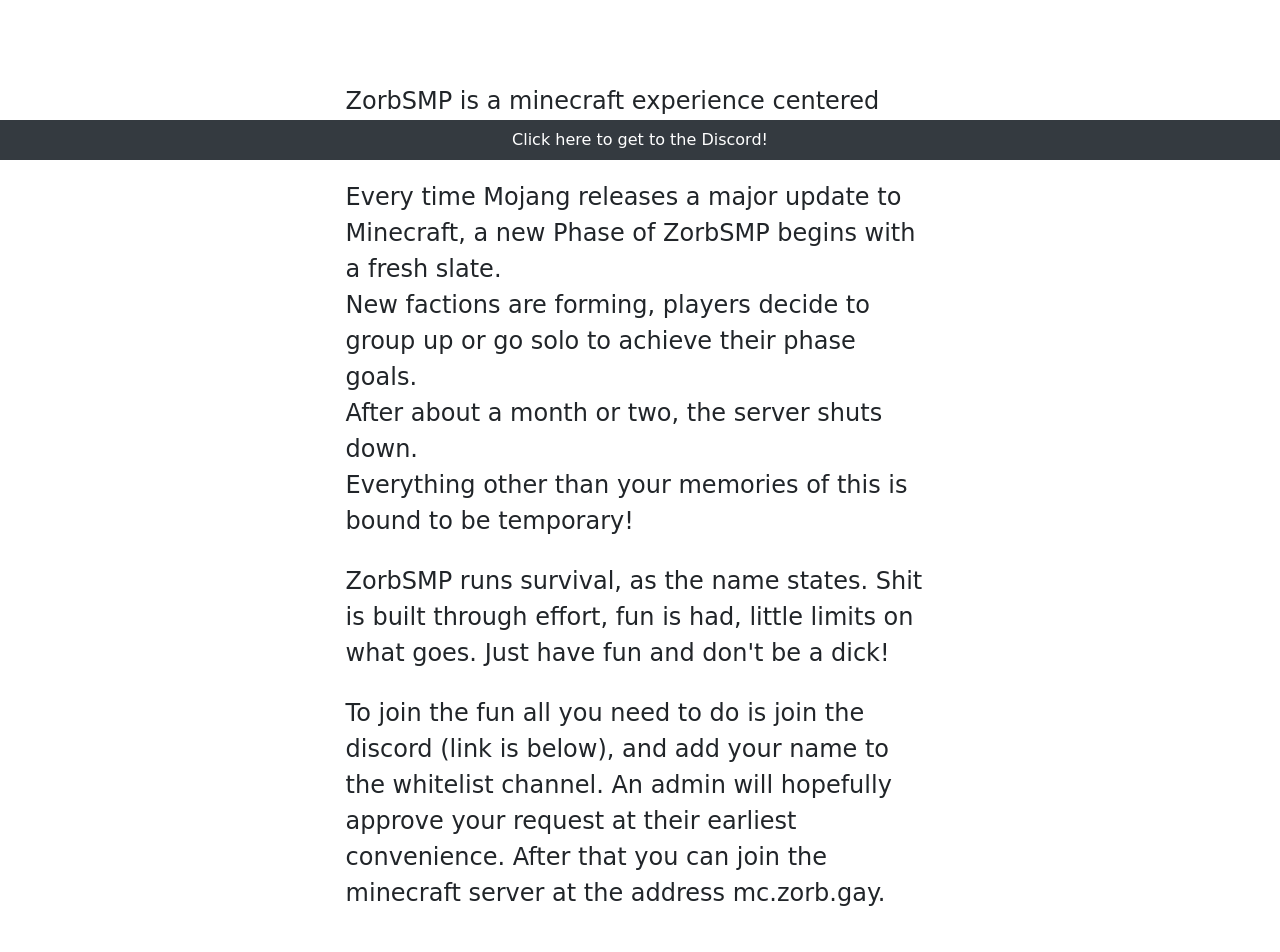
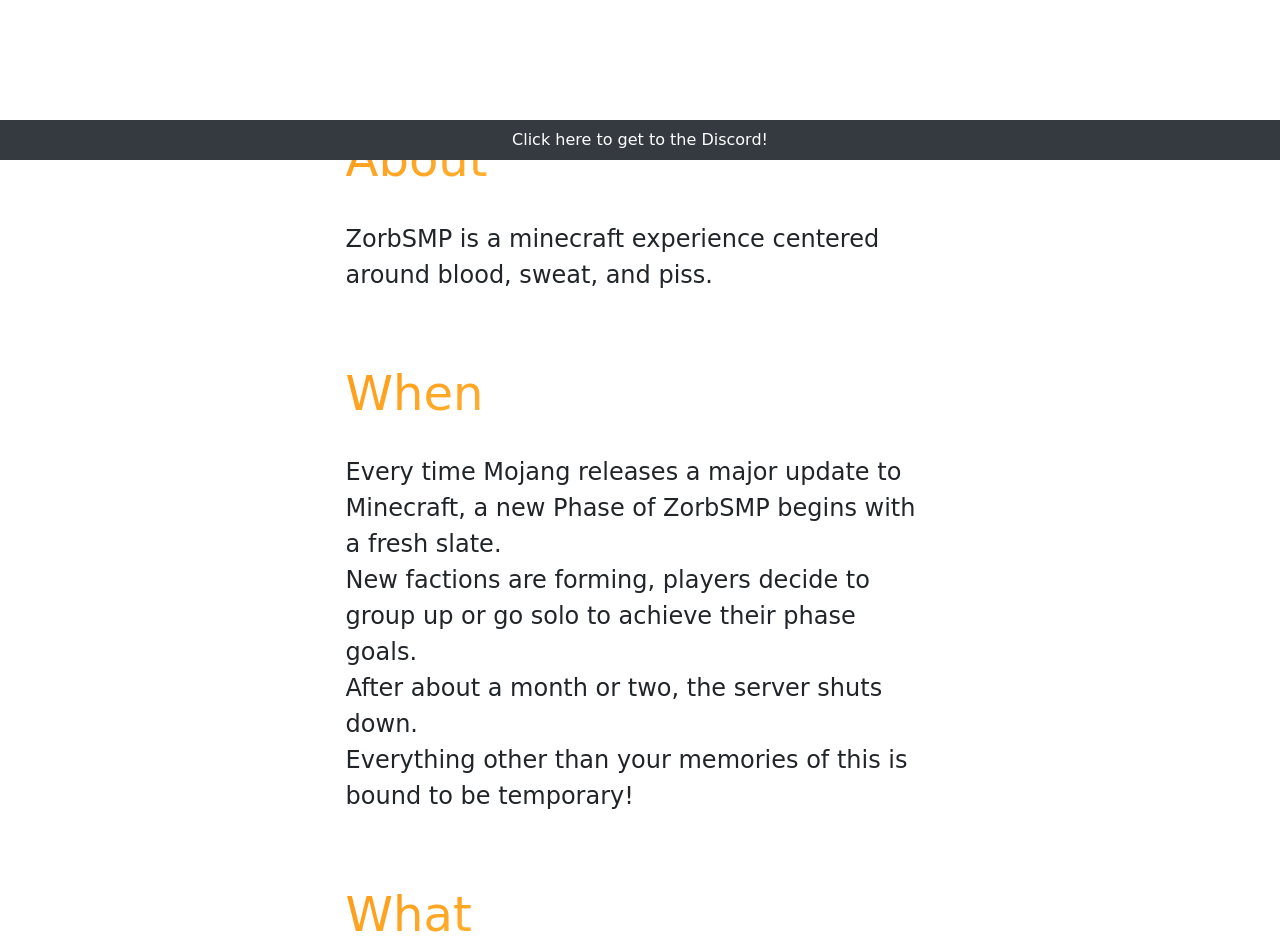
Before and after one commit to KeyboardKobold/zorbsmp, a Vue app: page /#/ in a window 1280 px wide. Shown: the part 640-1592 px from the top of the page. Built offline with nearby package versions, Linux system fonts and the light colour scheme.

Commit message:
more orang

```diff
--- a/src/views/Home.vue
+++ b/src/views/Home.vue
@@ -1,18 +1,23 @@
 <template>
     <div class="content">
         <h4 class="text_shadows">ZorbSMP Phase 6 is coming on Sunday the 26th of Feb!</h4>
+
+        <h4>About</h4>
         <p>
             ZorbSMP is a minecraft experience centered around blood, sweat, and piss.
         </p>
+        <h4>When</h4>
         <p>
             Every time Mojang releases a major update to Minecraft, a new Phase of ZorbSMP begins with a fresh slate. <br/>
             New factions are forming, players decide to group up or go solo to achieve their phase goals. <br/>
             After about a month or two, the server shuts down. <br/>
             Everything other than your memories of this is bound to be temporary! <br/>
         </p>
+        <h4>What</h4>
         <p>
             ZorbSMP runs survival, as the name states. Shit is built through effort, fun is had, little limits on what goes. Just have fun and don't be a dick!
         </p>
+        <h4>How</h4>
         <p>
             To join the fun all you need to do is join the discord (link is below), and add your name to the whitelist channel. An admin will hopefully approve your request at their earliest convenience. After that you can join the minecraft server at the address mc.zorb.gay.
         </p>
@@ -30,6 +35,14 @@
 p {
   font-size: 1.5em;
   margin: 1em 0 0 0;
+}
+h4 {
+  margin-top: 1.5em;
+  font-size: 3em;
+  background: -webkit-linear-gradient(109.6deg, rgb(255, 207, 84) 11.2%, rgb(255, 158, 27) 91.1%);
+  background-clip: text;
+  -webkit-background-clip: text;
+  -webkit-text-fill-color: transparent;
 }
 
 *,
```
Also changed, not shown: src/assets/gallery/6/5568767.png (deleted).
